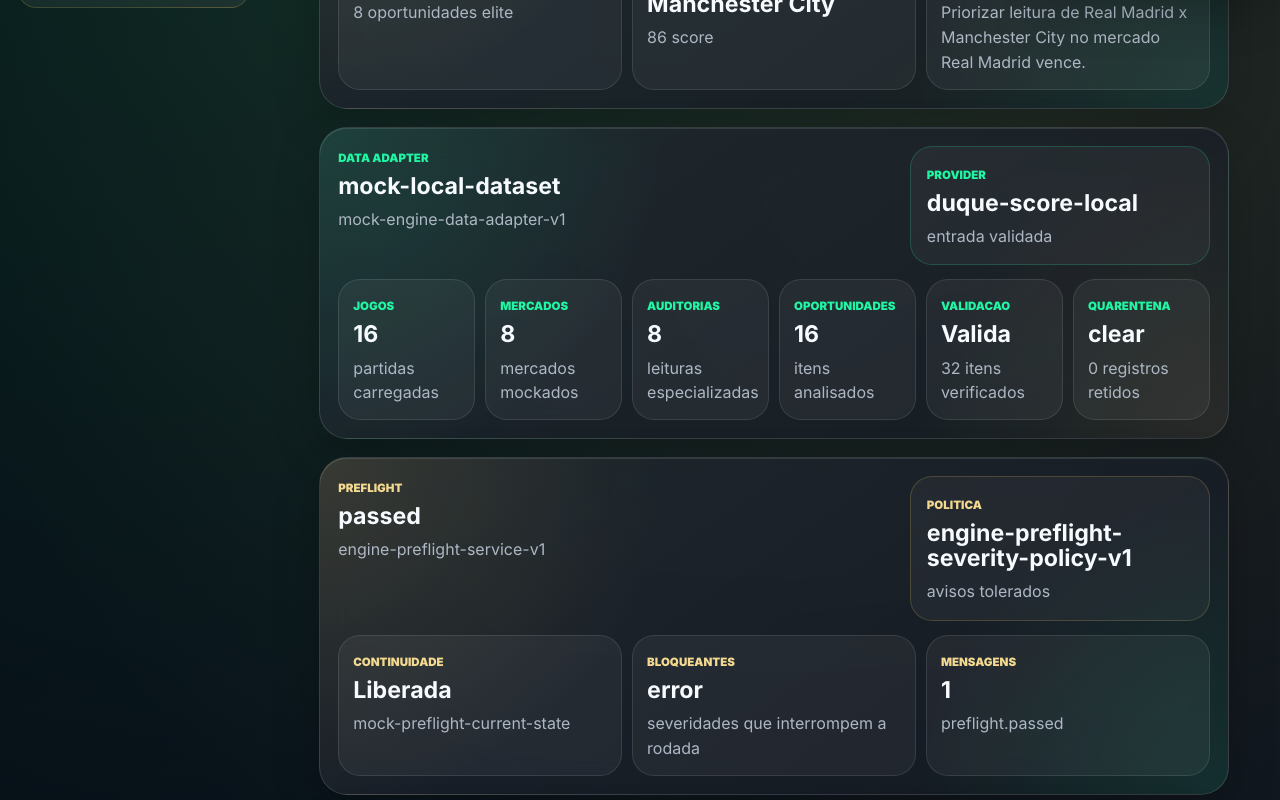
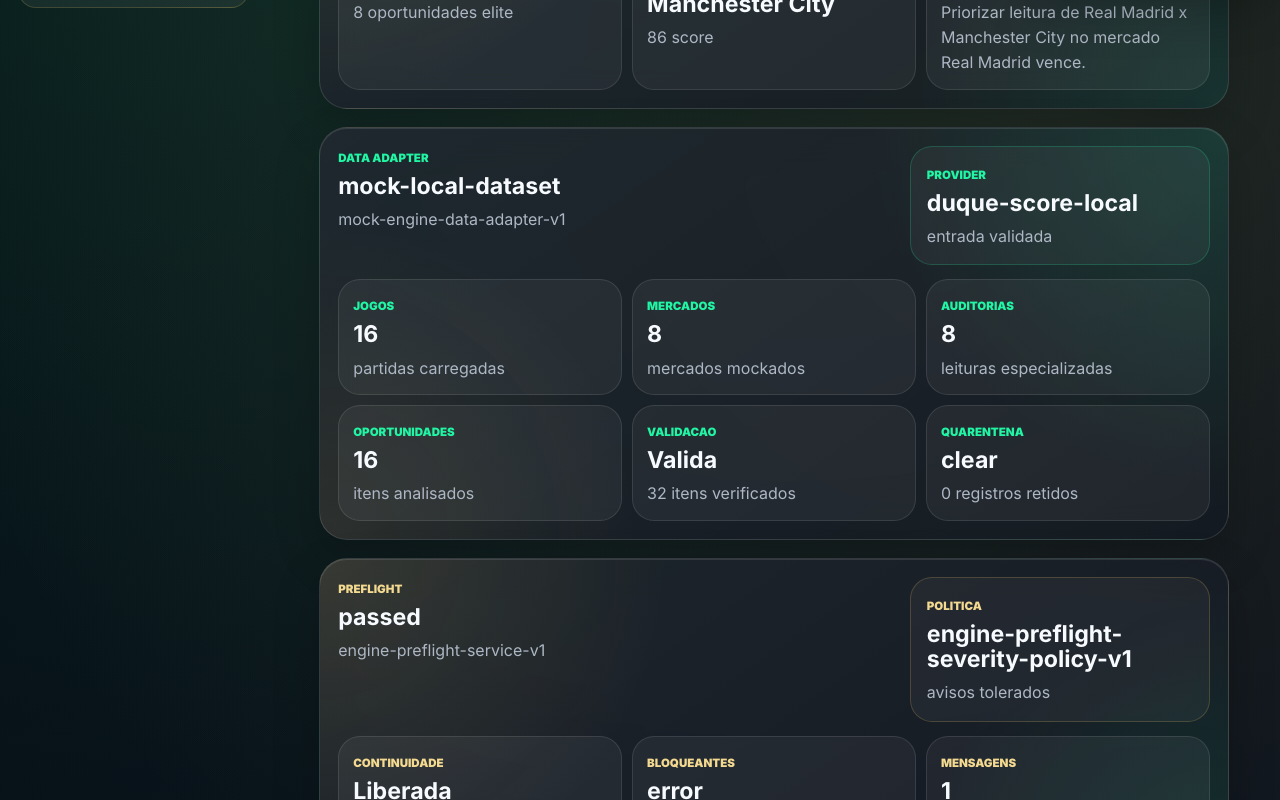
Before and after one commit to duqueroleta/DuqueSports-Codex, a React (Vite) app: page /dados in a window 1280 px wide. Shown: the part 800-1600 px from the top of the page. Built offline with nearby package versions, Linux system fonts and the light colour scheme.

Commit message:
Migrate data adapter panel

```diff
--- a/src/engine/core/contracts.js
+++ b/src/engine/core/contracts.js
@@ -41,6 +41,6 @@
  * @property {string[]} explanation
  */
 
-const ENGINE_VERSION = 'duque-score-engine-v1.phase-34';
+const ENGINE_VERSION = 'duque-score-engine-v1.phase-35';
 
 export { ENGINE_VERSION };
--- a/src/pages/DataPage.jsx
+++ b/src/pages/DataPage.jsx
@@ -126,53 +126,48 @@ function DataPage() {
       ) : null}
 
       {dataSource ? (
-        <section className="engine-data-adapter-panel" aria-label="Adapter de dados do engine">
-          <div className="engine-data-adapter-header">
-            <div>
-              <span>Data Adapter</span>
-              <strong>{dataSource.source}</strong>
-              <p>{dataSource.model}</p>
-            </div>
-            <aside>
-              <span>Provider</span>
-              <strong>{dataSource.provider}</strong>
-              <p>{dataSource.validation.valid ? 'entrada validada' : 'revisar entrada'}</p>
-            </aside>
-          </div>
-
-          <div className="engine-data-adapter-grid">
-            <article>
-              <span>Jogos</span>
-              <strong>{dataSource.totals.matches}</strong>
-              <p>partidas carregadas</p>
-            </article>
-            <article>
-              <span>Mercados</span>
-              <strong>{dataSource.totals.markets}</strong>
-              <p>mercados mockados</p>
-            </article>
-            <article>
-              <span>Auditorias</span>
-              <strong>{dataSource.totals.audits}</strong>
-              <p>leituras especializadas</p>
-            </article>
-            <article>
-              <span>Oportunidades</span>
-              <strong>{dataSource.totals.opportunities}</strong>
-              <p>itens analisados</p>
-            </article>
-            <article>
-              <span>Validacao</span>
-              <strong>{dataSource.validation.valid ? 'Valida' : 'Invalida'}</strong>
-              <p>{dataSource.validation.checkedItems} itens verificados</p>
-            </article>
-            <article>
-              <span>Quarentena</span>
-              <strong>{dataSource.quarantine.status}</strong>
-              <p>{dataSource.quarantine.rejectedItems} registros retidos</p>
-            </article>
-          </div>
-        </section>
+        <TechnicalPanel
+          ariaLabel="Adapter de dados do engine"
+          variant="neon"
+          eyebrow="Data Adapter"
+          title={dataSource.source}
+          description={dataSource.model}
+          asideEyebrow="Provider"
+          asideTitle={dataSource.provider}
+          asideDescription={dataSource.validation.valid ? 'entrada validada' : 'revisar entrada'}
+          items={[
+            {
+              label: 'Jogos',
+              value: dataSource.totals.matches,
+              description: 'partidas carregadas',
+            },
+            {
+              label: 'Mercados',
+              value: dataSource.totals.markets,
+              description: 'mercados mockados',
+            },
+            {
+              label: 'Auditorias',
+              value: dataSource.totals.audits,
+              description: 'leituras especializadas',
+            },
+            {
+              label: 'Oportunidades',
+              value: dataSource.totals.opportunities,
+              description: 'itens analisados',
+            },
+            {
+              label: 'Validacao',
+              value: dataSource.validation.valid ? 'Valida' : 'Invalida',
+              description: `${dataSource.validation.checkedItems} itens verificados`,
+            },
+            {
+              label: 'Quarentena',
+              value: dataSource.quarantine.status,
+              description: `${dataSource.quarantine.rejectedItems} registros retidos`,
+            },
+          ]}
+        />
       ) : null}
 
       {preflight ? (
--- a/src/styles/page-data.css
+++ b/src/styles/page-data.css
@@ -15,8 +15,7 @@
 .data-page-hero > div,
 .data-page-summary,
 .executive-dashboard,
-.engine-audit-panel,
-.engine-data-adapter-panel {
+.engine-audit-panel {
   border: 1px solid var(--color-line);
   border-radius: var(--radius-xl);
   background:
@@ -75,70 +74,6 @@
   gap: 14px;
   width: min(1240px, 100%);
   margin: 18px auto 0;
-}
-
-.engine-data-adapter-panel {
-  width: min(1240px, 100%);
-  margin: 18px auto 0;
-  padding: 18px;
-  border-radius: var(--radius-xl);
-  background:
-    radial-gradient(circle at top left, rgba(32, 246, 164, 0.12), transparent 36%),
-    radial-gradient(circle at bottom right, rgba(217, 180, 91, 0.1), transparent 32%),
-    linear-gradient(145deg, rgba(255, 255, 255, 0.075), rgba(255, 255, 255, 0.025)),
-    rgba(12, 18, 28, 0.72);
-}
-
-.engine-data-adapter-header {
-  display: grid;
-  grid-template-columns: minmax(0, 1fr) minmax(220px, 300px);
-  gap: 16px;
-  align-items: stretch;
-  margin-bottom: 14px;
-}
-
-.engine-data-adapter-header aside {
-  min-width: 0;
-  padding: 16px;
-  border: 1px solid rgba(32, 246, 164, 0.2);
-  border-radius: var(--radius-lg);
-  background: rgba(255, 255, 255, 0.045);
-}
-
-.engine-data-adapter-panel span {
-  color: var(--color-neon);
-  font-size: 0.72rem;
-  font-weight: 950;
-  text-transform: uppercase;
-}
-
-.engine-data-adapter-panel strong {
-  display: block;
-  margin-top: 8px;
-  color: var(--color-white);
-  font-size: clamp(1.05rem, 1.9vw, 1.45rem);
-  line-height: 1.08;
-  overflow-wrap: anywhere;
-}
-
-.engine-data-adapter-panel p {
-  margin: 8px 0 0;
-  color: #aeb8c5;
-  line-height: 1.55;
-}
-
-.engine-data-adapter-grid {
-  display: grid;
-  grid-template-columns: repeat(6, minmax(0, 1fr));
-  gap: 10px;
-}
-
-.engine-data-adapter-grid article {
-  min-width: 0;
-  padding: 14px;
-  border: 1px solid rgba(255, 255, 255, 0.1);
-  border-radius: var(--radius-lg);
-  background: rgba(255, 255, 255, 0.05);
 }
 
 .executive-dashboard {
@@ -277,9 +212,7 @@
   }
 
   .engine-audit-header,
-  .engine-audit-grid,
-  .engine-data-adapter-header,
-  .engine-data-adapter-grid {
+  .engine-audit-grid {
     grid-template-columns: 1fr;
   }
 }
```
Also changed, not shown: 2 other files (tests, documents, lock files or other folders).
